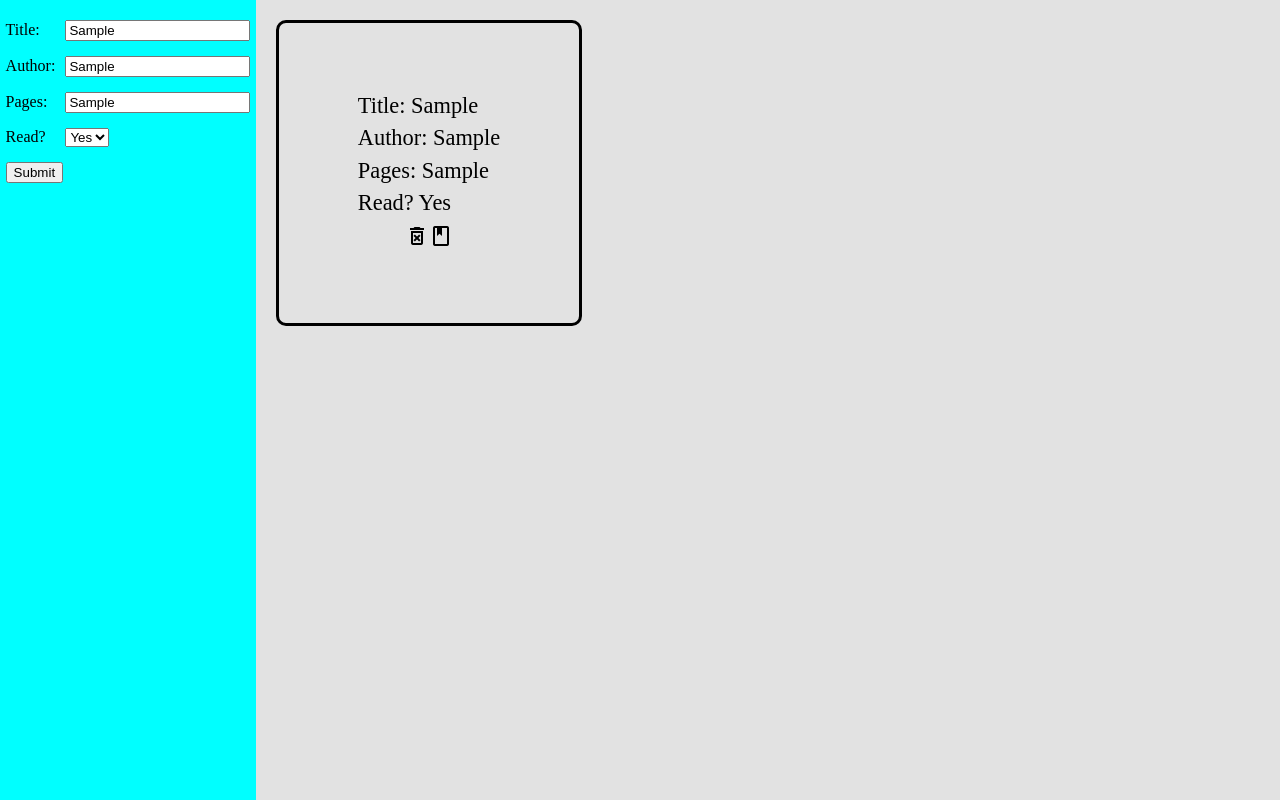
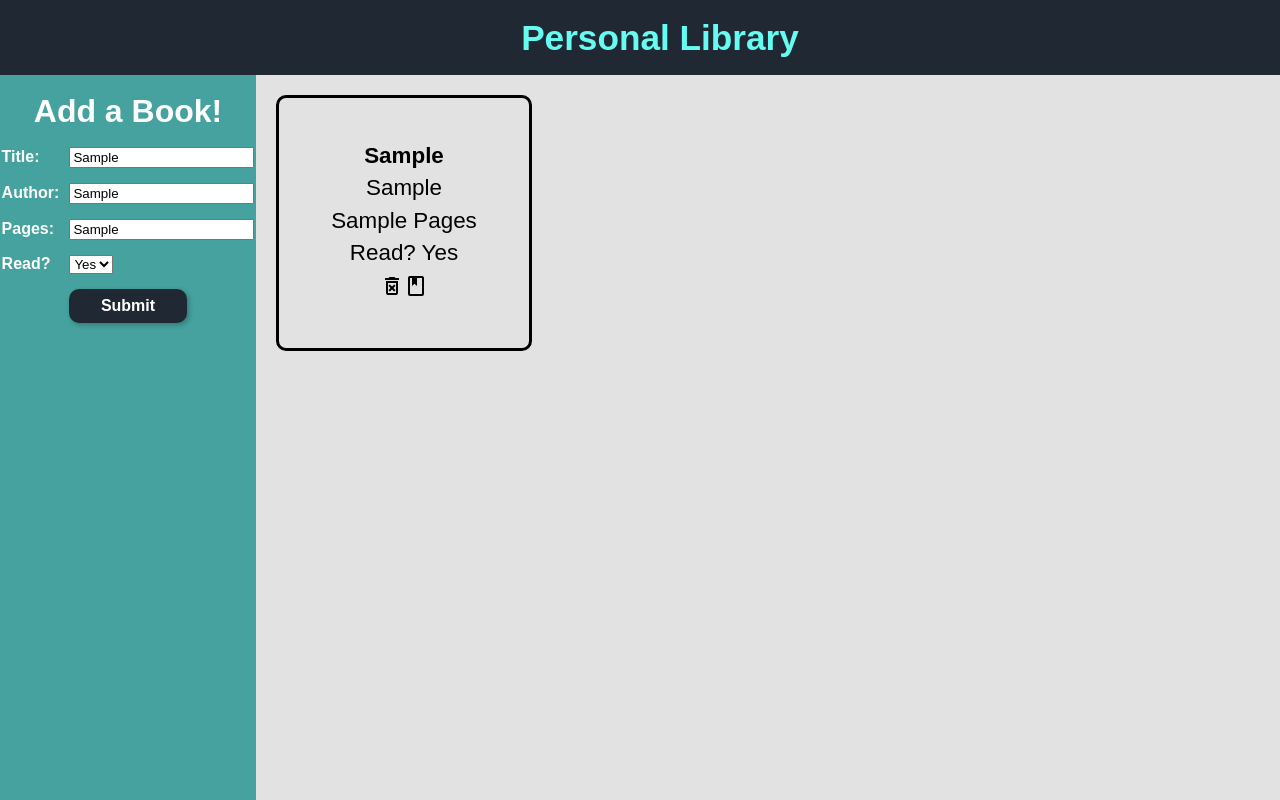
Before and after one commit to kingfeekra/library-project, a plain HTML site: page index.html in a window 1280 px wide. Both pictures are taken after typing "Sample", "Sample", "Sample" into the empty fields and a click on the button "Submit". Drawn offline with Linux system fonts and the light colour scheme.

Commit message:
Add header and styles to page

```diff
--- a/index.html
+++ b/index.html
@@ -10,8 +10,12 @@
 </head>
 <body>
   <div id="container">
+    <header>
+      <h1>Personal Library</h1>
+    </header>
     <div class="bookSubmission">
       <div>
+        <h2>Add a Book!</h2>
         <form action="">
           <p>
             <label for="title">Title:</label>
--- a/script.js
+++ b/script.js
@@ -53,15 +53,16 @@ function displayBooks() {
         bookCard[i].appendChild(bookList[i]);
 
         bookTitle[i] = document.createElement("li");
-        bookTitle[i].textContent = "Title: " + myLibrary[i].title;
+        bookTitle[i].textContent = myLibrary[i].title;
+        bookTitle[i].classList.add("bookTitle");
         bookList[i].appendChild(bookTitle[i]);
 
         bookAuthor[i] = document.createElement("li");
-        bookAuthor[i].textContent = "Author: " + myLibrary[i].author;
+        bookAuthor[i].textContent = myLibrary[i].author;
         bookList[i].appendChild(bookAuthor[i]);
 
         bookPages[i] = document.createElement("li");
-        bookPages[i].textContent = "Pages: " + myLibrary[i].pages;
+        bookPages[i].textContent = myLibrary[i].pages + " Pages";
         bookList[i].appendChild(bookPages[i]);
 
         bookRead[i] = document.createElement("li");
--- a/styles.css
+++ b/styles.css
@@ -44,6 +44,7 @@ table {
 
 body {
 	height: 100vh;
+	font-family: Arial, Helvetica, sans-serif;
 }
 
 #container {
@@ -51,17 +52,42 @@ body {
     height: 100%;
     display: grid;
     grid-template-columns: 1fr 4fr;
-	grid-template-rows: 1fr;
+	grid-template-rows: 75px 1fr;
+}
+
+header {
+	display: flex;
+	align-items: center;
+	justify-content: center;
+	grid-area: 1/1/2/3;
+	color: #66FCF1;
+	background-color: #1F2833;
+}
+
+h1 {
+	margin-left: 40px;
+	font-size: 2.2rem;
+	font-weight: bold;
 }
 
 .bookSubmission {
     display: flex;
 	justify-content: center;
-	background-color: aqua;
+	background-color: #45a29e;
+	color: white;
+	font-weight: bold;
 }
 
 .bookSubmission > div {
+	display: flex;
+	flex-direction: column;
+	align-items: center;
 	margin-top: 20px;
+}
+
+h2 {
+	margin-bottom: 20px;
+	font-size: 2rem;
 }
 
 form {
@@ -92,8 +118,24 @@ select {
 	flex-direction: column;
 }
 
-.submitButton {
+#submitButton {
+  padding: 0.5rem 2rem;
+  font-size: 1rem;
+  font-weight: bold;
+  background-color: #1F2833;
+  border: none;
+  border-radius: 10px;
+  color: white;
+  letter-spacing: 0px;
+  box-shadow: 2px 2px 5px rgba(0, 0, 0, 0.253);
+  transition: 0.3s;
+  cursor: pointer;
+}
 
+#submitButton:hover {
+	background-color: white;
+    color: rgb(31, 4, 4);
+    transition: 0.3s;
 }
 
 .deleteButton:hover {
@@ -121,8 +163,9 @@ select {
 	flex-direction: column;
 	justify-content: center;
 	align-items: center;
-	width: 300px;
-	height: 300px;
+	text-align: center;
+	width: 250px;
+	height: 250px;
 	margin-right: 20px;
 	margin-bottom: 20px;
 	border: 3px solid black;
@@ -137,3 +180,7 @@ select {
 .bookCard > ul > li {
 	font-size: 1.4rem;
 }
+
+.bookTitle {
+	font-weight: bold;
+}
```
